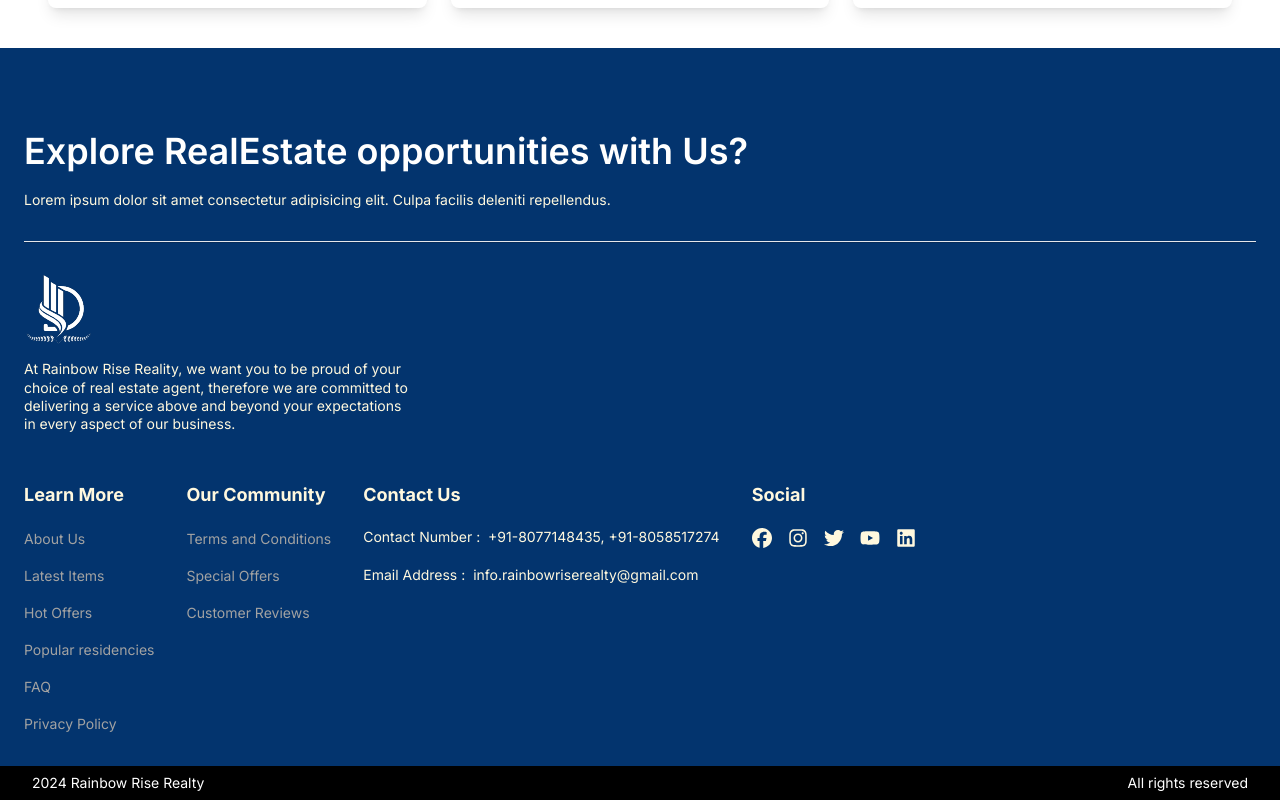
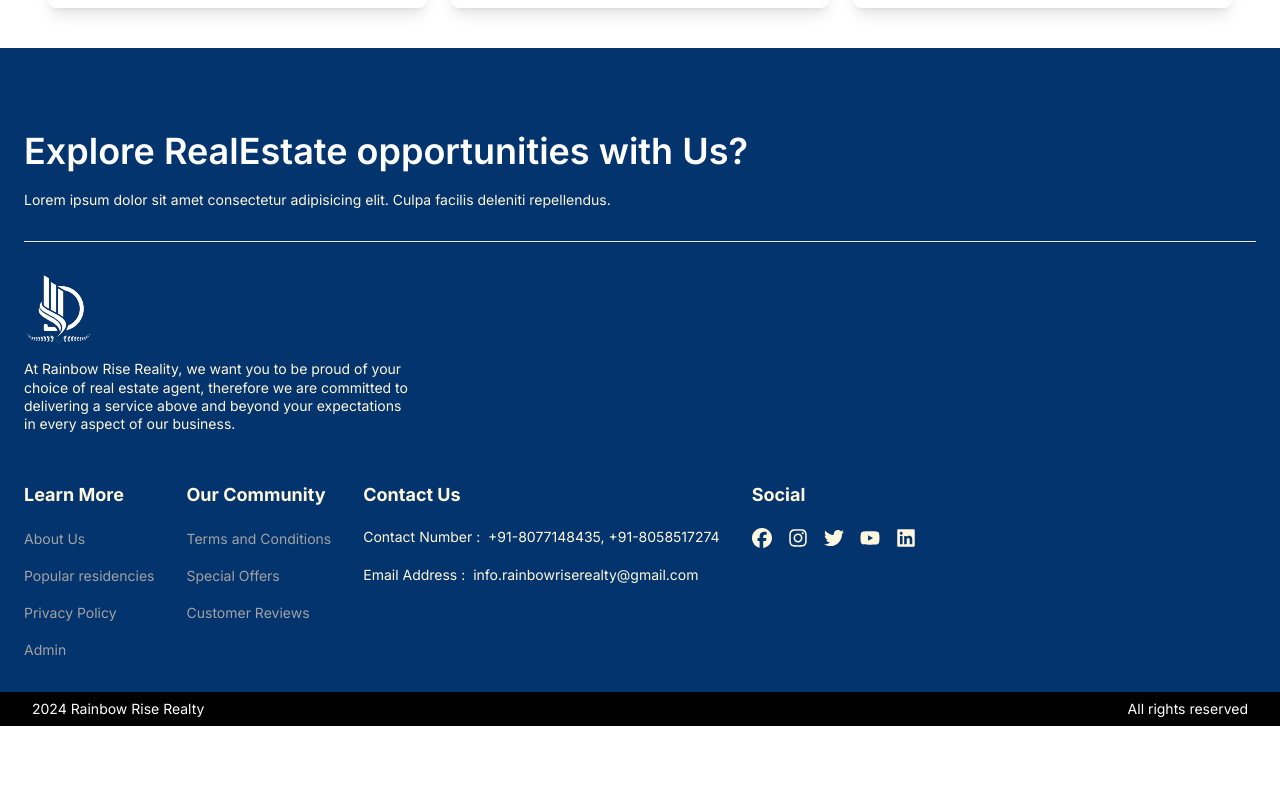
Before and after one commit to PrathameshKumarSah/rainbowrisereality, a React (Vite) app in the folder frontend/: page / in a window 1280 px wide. Shown: the part 5959-6759 px from the top of the page. After the commit the page ends 6685 px from the top, so only its background shows below. Built offline with nearby package versions, Linux system fonts and the light colour scheme; no server answers; a web font is replaced by a local one.

Commit message:
Update data.jsx

```diff
--- a/frontend/src/constant/data.jsx
+++ b/frontend/src/constant/data.jsx
@@ -197,11 +197,9 @@ export const FOOTER_LINKS = [
     title: "Learn More",
     links: [
       {label: "About Us", value: "/about-us"},
-      {label: "Latest Items", value: "/"},
-      {label: "Hot Offers", value: "/"},
       {label: "Popular residencies", value: "/"},
-      {label: "FAQ", value: "/"},
       {label: "Privacy Policy", value: "/privacy-policy"},
+      {label: "Admin", value: "/admin"},
     ],
   },
   {
```
